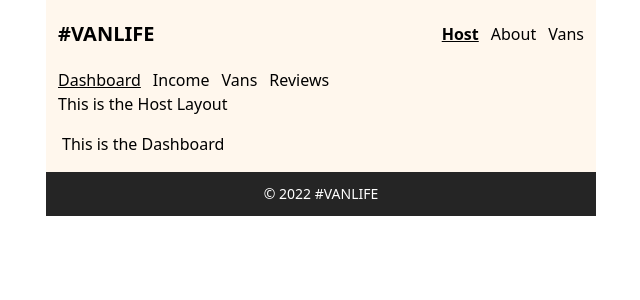
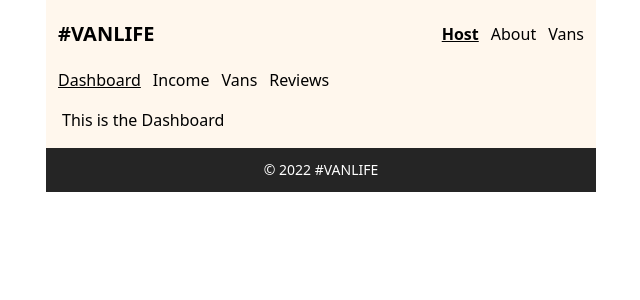
Before and after one commit to KevinRebakure/VanLife, a React (Vite) app: page /host in a window 1280 px wide. Shown: the top 300 px of the page, without its empty margins (319-959 px from the left). Built offline with nearby package versions, Linux system fonts and the light colour scheme; what miragejs would draw is missing.

Commit message:
Update HostLayout.jsx

```diff
--- a/src/components/HostLayout.jsx
+++ b/src/components/HostLayout.jsx
@@ -6,8 +6,6 @@ export default function HostLayout() {
     <>
       <HostNav />
 
-      <h1 className="px-3">This is the Host Layout</h1>
-
       <div className="p-4">
         <Outlet />
       </div>
```
